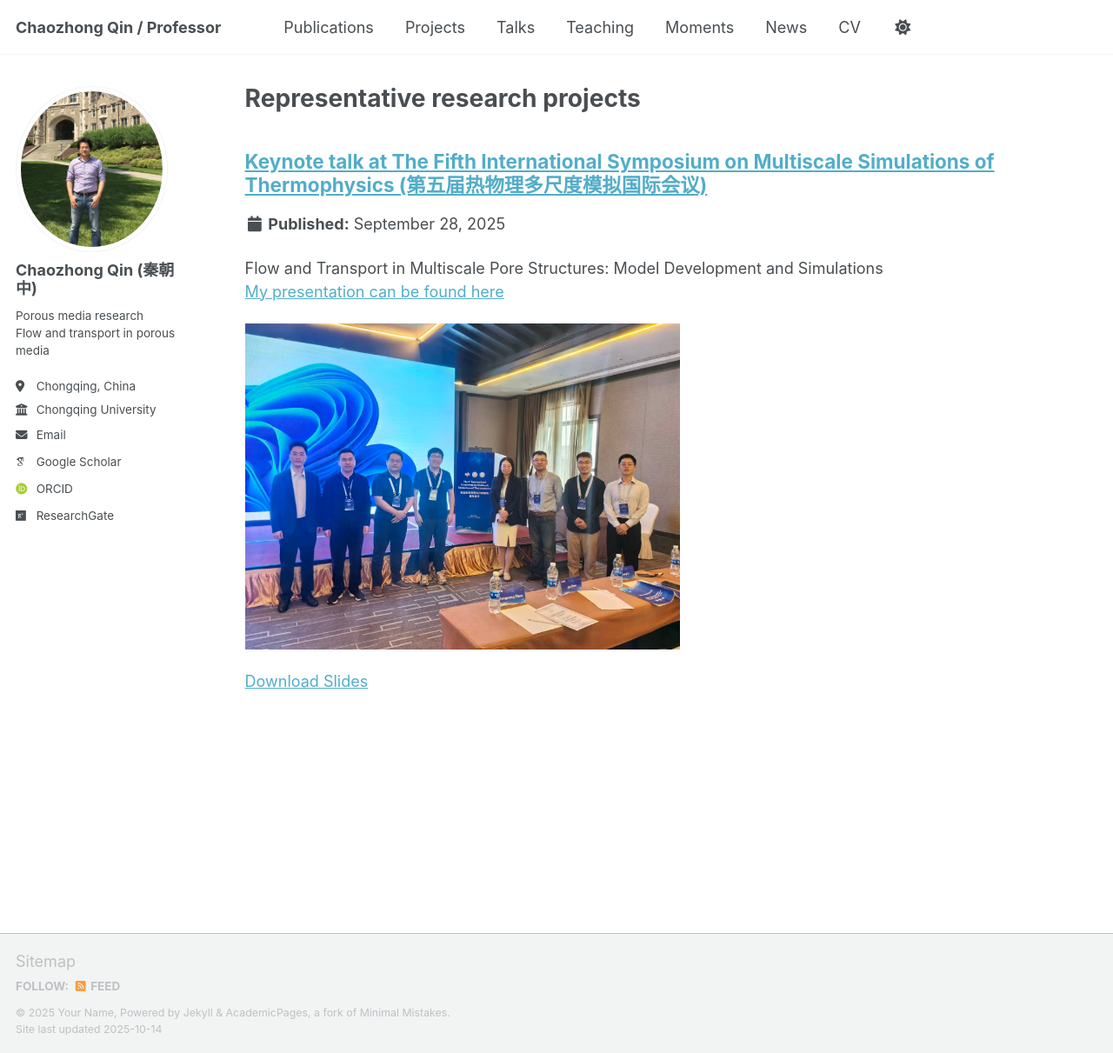
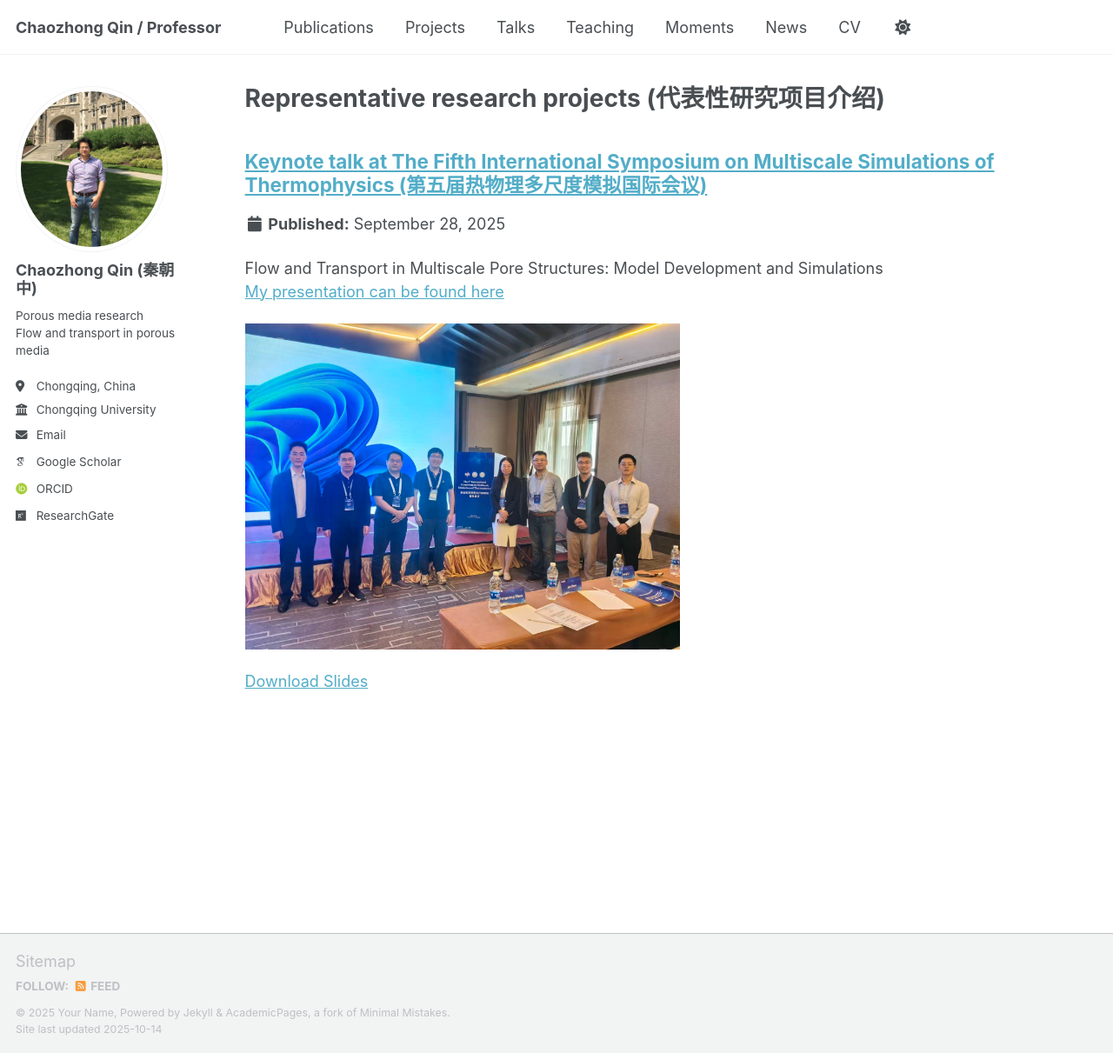
Before and after one commit to CZQIN/czqin.github.io, a Jekyll site: the page built from _pages/projects.html, in a window 1280 px wide and 1211 px high. Shown: the whole window at 87% size. Built offline with Jekyll 4.4.1, drawn with Linux system fonts in a browser that asks for light colours; some web fonts are replaced; a script that is not in the unit is left out.

Commit message:
Update projects.html

```diff
--- a/_pages/projects.html
+++ b/_pages/projects.html
@@ -1,6 +1,6 @@
 ---
 layout: archive
-title: "Representative research projects"
+title: "Representative research projects (代表性研究项目介绍)"
 permalink: /projects/
 author_profile: true
 ---
```
